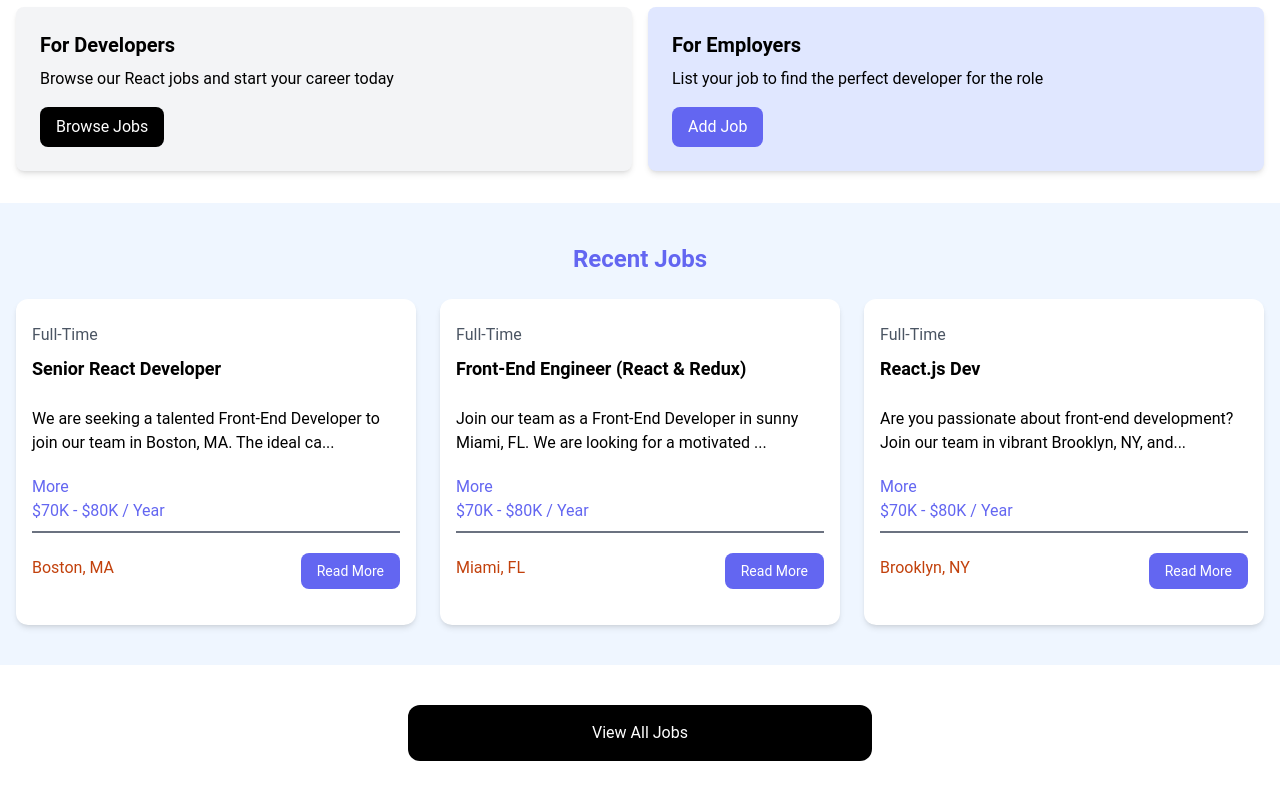
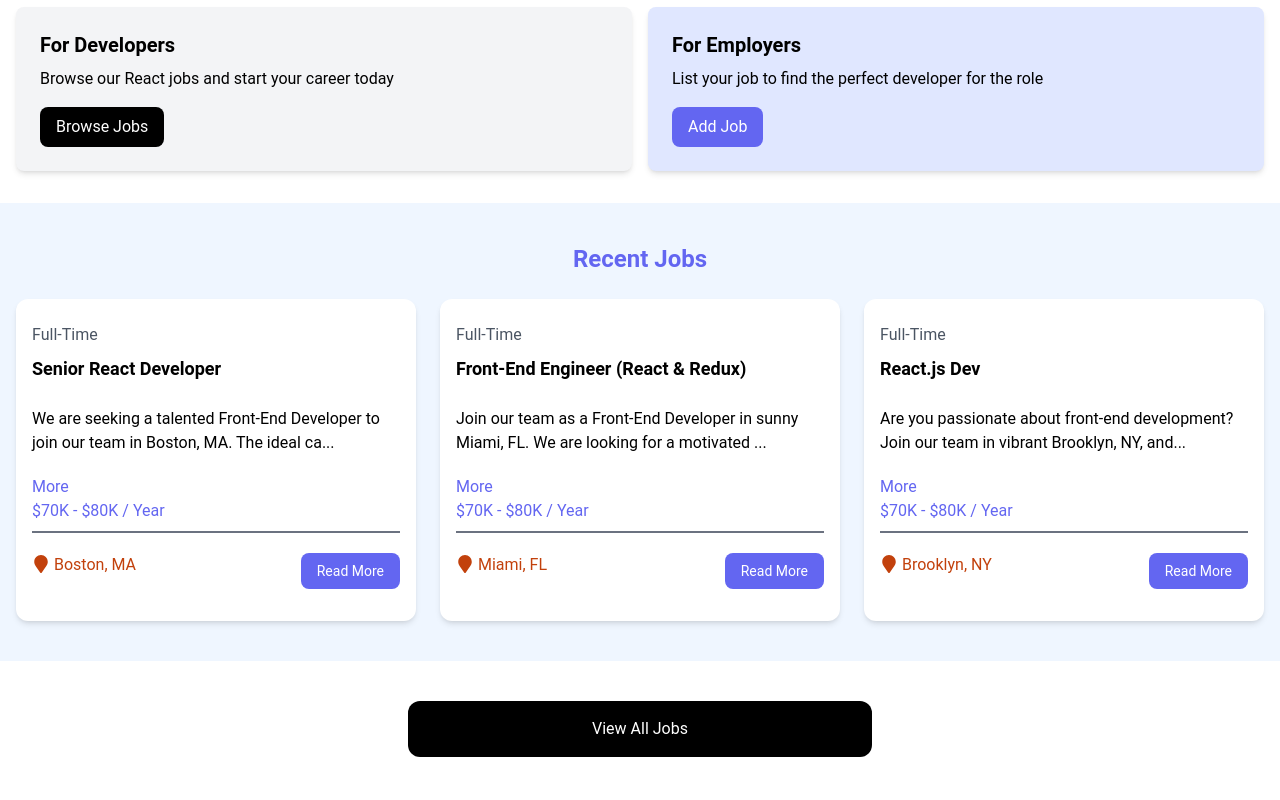
Before and after one commit to amuuo-dev/get-a-job, a React (Vite) app: page / in a window 1280 px wide. Shown: the part 394-1194 px from the top of the page. Built offline with nearby package versions, Linux system fonts and the light colour scheme.

Commit message:
added a location icon by installing react-icons

```diff
--- a/package.json
+++ b/package.json
@@ -11,7 +11,8 @@
   },
   "dependencies": {
     "react": "^18.2.0",
-    "react-dom": "^18.2.0"
+    "react-dom": "^18.2.0",
+    "react-icons": "^5.0.1"
   },
   "devDependencies": {
     "@types/react": "^18.2.66",
--- a/src/components/JobList.jsx
+++ b/src/components/JobList.jsx
@@ -1,4 +1,5 @@
 import { useState } from "react";
+import { FaMapMarker } from "react-icons/fa";
 const JobList = ({ job }) => {
   const [showFullDescription, setShowFullDescription] = useState(false);
   let description = job.description;
@@ -23,7 +24,7 @@ const JobList = ({ job }) => {
         <div className="border border-gray-500 mb-5"></div>
         <div className="flex flex-col lg:flex-row justify-between mb-4">
           <div className="text-orange-700 mb-3">
-            <i className="fa-solid fa-location-dot text-lg"></i>
+            <FaMapMarker className="inline mb-1 text-lg mr-1" />
             {job.location}
           </div>
           <a
```
Also changed, not shown: 1 other file (tests, documents, lock files or other folders).
